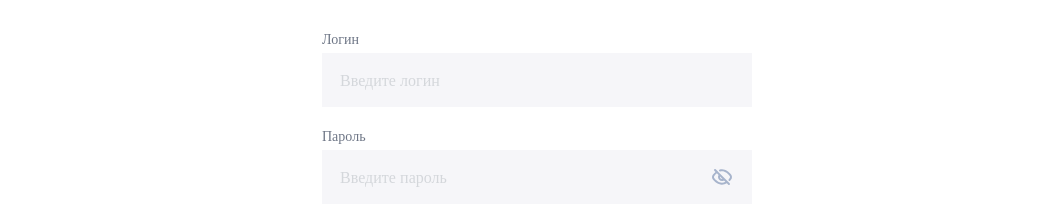
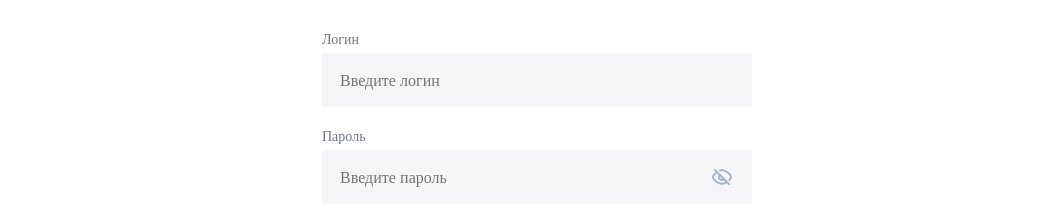
Before and after one commit to ivan-kevra/Information-Systems-app, a React (Vite) app: page /login in a window 1280 px wide. Shown: the part 374-596 px from the top of the page, without its empty margins (103-1167 px from the left). Built offline with nearby package versions, Linux system fonts and the light colour scheme; a web font is replaced by a local one.

Commit message:
updated styles

```diff
--- a/src/components/textField/textField.module.scss
+++ b/src/components/textField/textField.module.scss
@@ -19,7 +19,7 @@
       color: var(--grey-900, #272a33);
 
       &::placeholder {
-        color: var(---, #d4d7db);
+        color: var(#d4d7db);
       }
     }
 
--- a/src/components/textField/textField.tsx
+++ b/src/components/textField/textField.tsx
@@ -31,6 +31,8 @@ export const TextField = forwardRef<HTMLInputElement, Props>((props, ref) => {
     onValueChange && onValueChange(event?.currentTarget.value)
   }
 
+
+
   const [showPassword, setShowPassword] = useState<boolean>(false)
 
   return (
```
